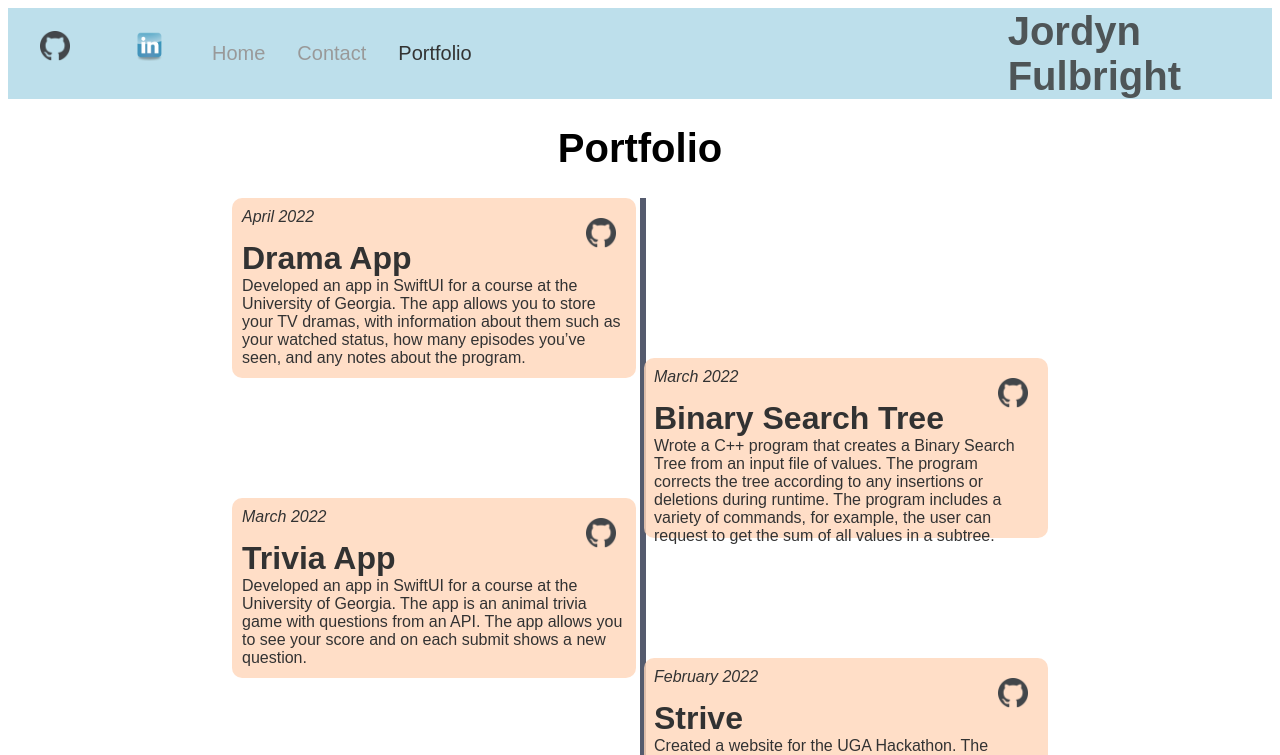
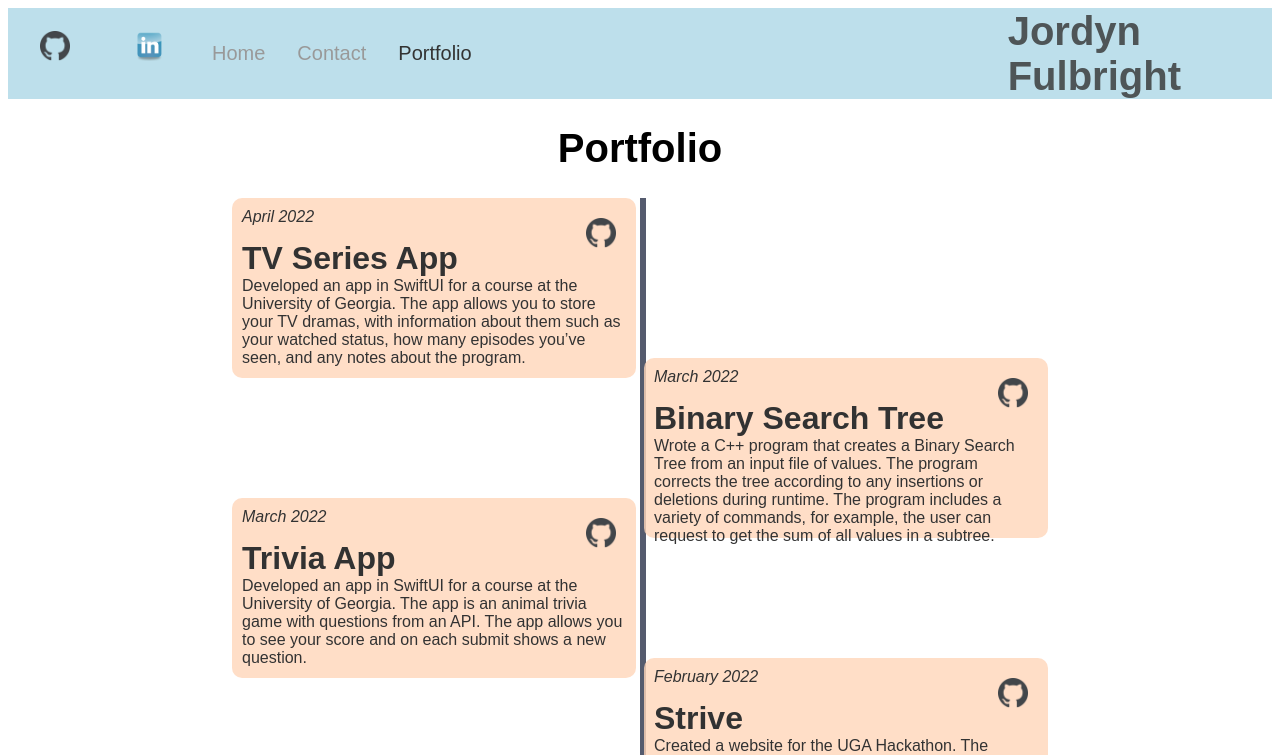
Before and after one commit to jordynful/jordynful.github.io, a React (Create React App) app: page /portfolio in a window 1280 px wide. Shown: the top 755 px of the page. Built offline with nearby package versions, Linux system fonts and the light colour scheme; a web font is replaced by a local one.

Commit message:
tv series app

```diff
--- a/src/pages/events.js
+++ b/src/pages/events.js
@@ -1,5 +1,4 @@
 import React from 'react';
-import Typest from 'react-typist';
 import './Styles.css';
 
 const Portfolio = () => {
@@ -20,7 +19,7 @@ const Portfolio = () => {
                                 <img src={require('../components/NavBar/githubAlt.png')} alt="GitHub logo" class="img" />
                             </a>
                         </div>
-                        <h1 class="head">Drama App</h1>
+                        <h1 class="head">TV Series App</h1>
                         <p class="description">
                             Developed an app in SwiftUI for a course at the University of Georgia.
                             The app allows you to store your TV dramas, with information
```
